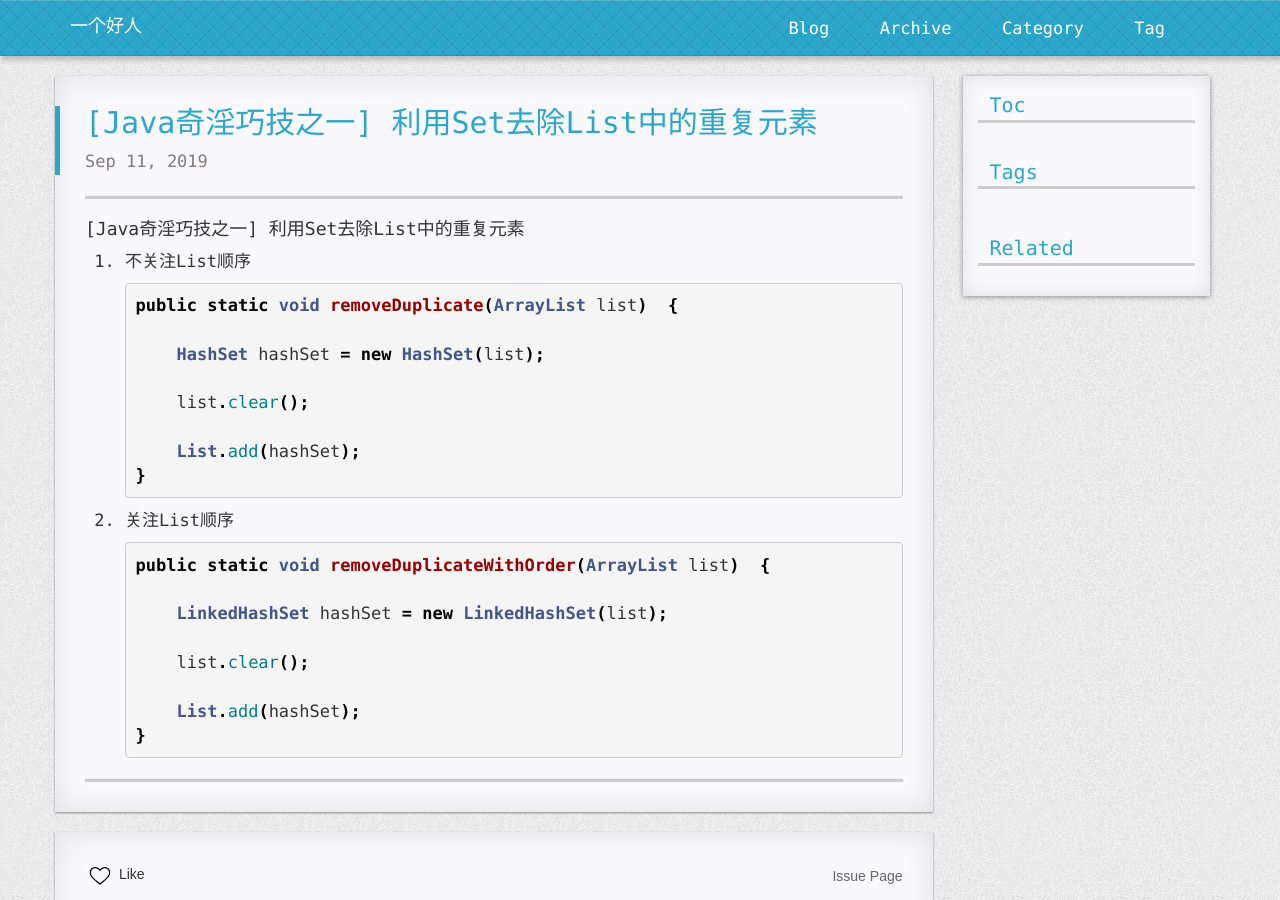
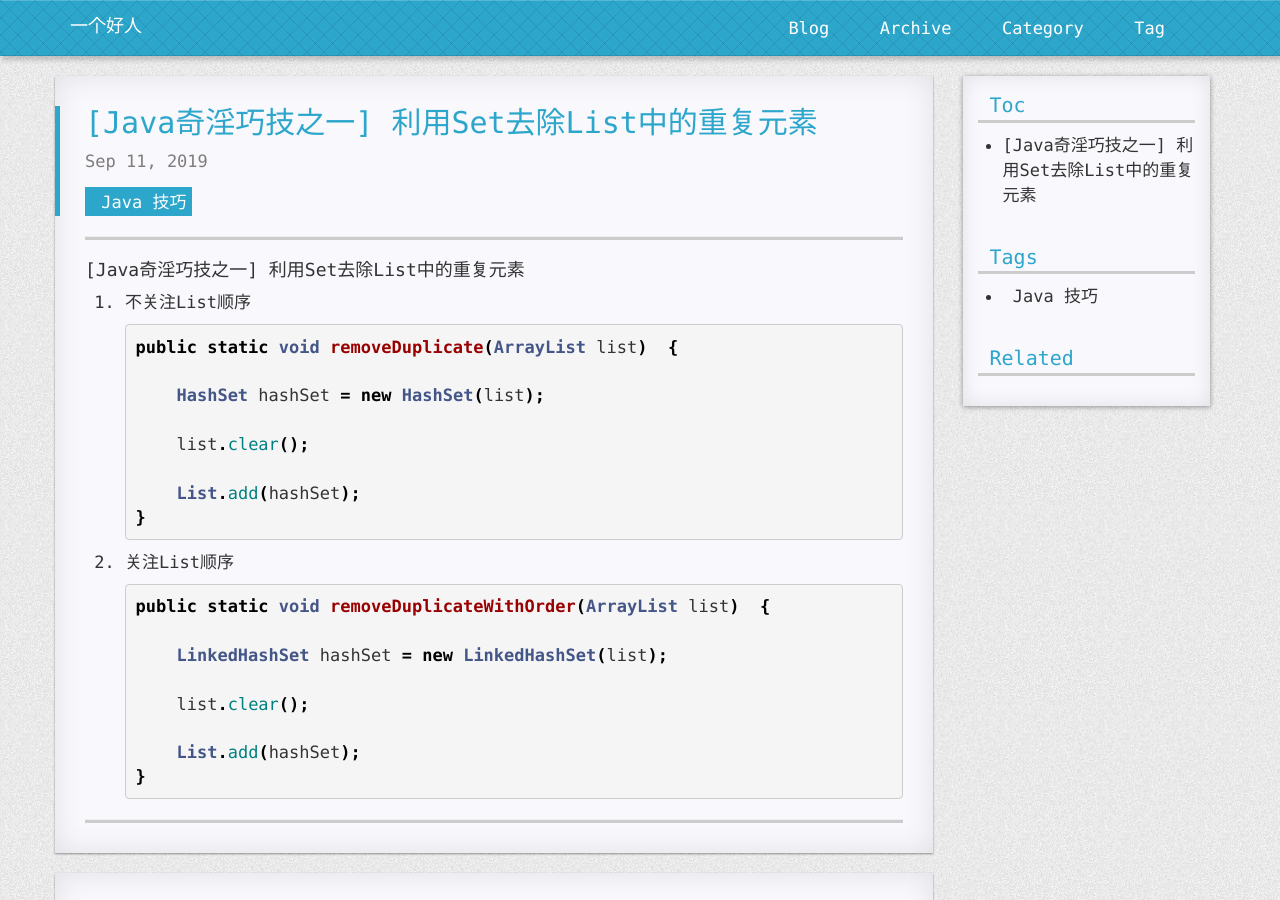
Before and after one commit to chengxvyuanoom/GoodmanBlog, a Jekyll site: the page built from _posts/2019-09-11-Java奇淫巧技之一.md, in a window 1280 px wide and 900 px high. Built offline with Jekyll 4.4.1, drawn with Linux system fonts in a browser that asks for light colours; nearby versions of some CDN libraries; comment, search, counter and statistics services are not loaded; a style sheet for code colours, icons or effects is not loaded.

Commit message:
first commit

```diff
--- a/_posts/2019-09-11-Java奇淫巧技之一.md
+++ b/_posts/2019-09-11-Java奇淫巧技之一.md
@@ -1,8 +1,13 @@
 ---
 layout: post
 title:  "[Java奇淫巧技之一] 利用Set去除List中的重复元素"
+tag: Java 技巧
 date:   2019-9-11 00:51:12
 ---
+
+* TOC
+{:toc}
+
 #### [Java奇淫巧技之一] 利用Set去除List中的重复元素
 
 1. 不关注List顺序
```
Also changed, not shown: 1 other file.
